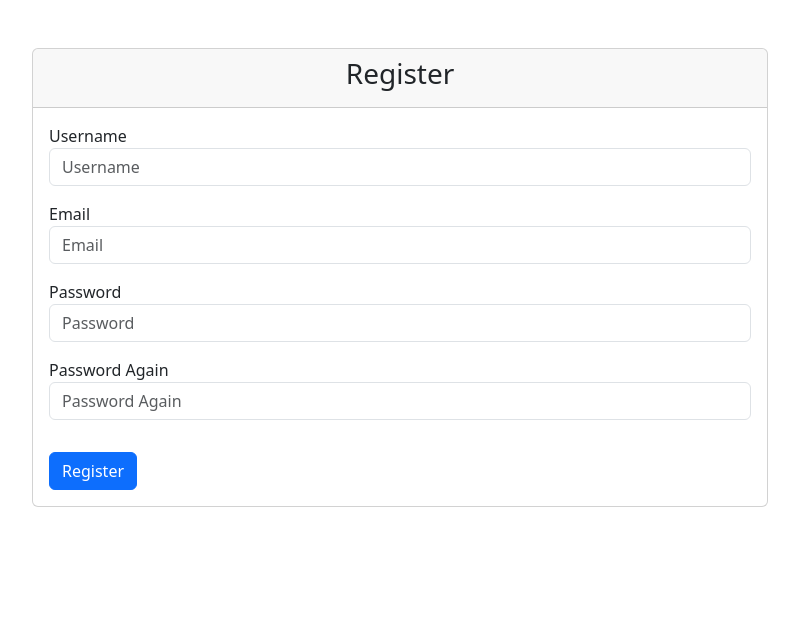
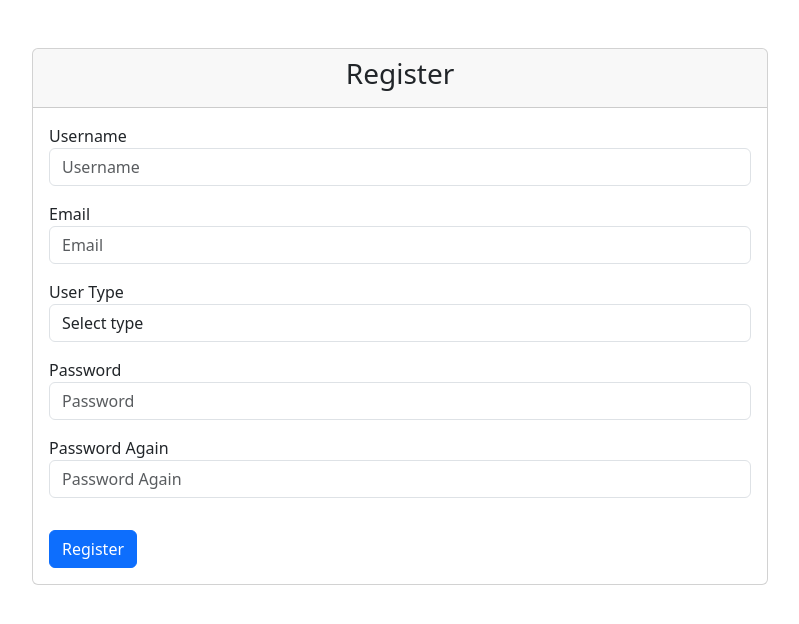
Before and after one commit to ZafirChowdhury/banglaBnB, a Python web app: template templates/register.html in a window 1280 px wide. Shown: the top 624 px of the page, without its empty margins (240-1039 px from the left). Run offline with Jinja, Linux system fonts and the light colour scheme; the template is opened without the code that fills it, so the values that code supplies are empty; some libraries are stand-ins or nearby versions.

Commit message:
Add user types in registaration page

```diff
--- a/sql/schema.sql
+++ b/sql/schema.sql
@@ -3,7 +3,7 @@ CREATE TABLE users (
     user_name VARCHAR(50) NOT NULL UNIQUE,
     email VARCHAR(255) NOT NULL UNIQUE,
     password_hash VARCHAR(255) NOT NULL,
-    type ENUM("A", "H", "R") NOT NULL,
+    type ENUM("A", "H", "G") NOT NULL,
 
     PRIMARY KEY (user_id)
 );
--- a/templates/register.html
+++ b/templates/register.html
@@ -17,18 +17,31 @@
                                 <label for="user_name">Username</label>
                                 <input name="user_name" type="text" class="form-control" id="user_name" placeholder="Username" required>
                             </div>
+
                             <div class="form-group mb-3">
                                 <label for="email">Email</label>
                                 <input name="email" type="email" class="form-control" id="email" placeholder="Email" required>
                             </div>
+
+                            <div class="form-group mb-3">
+                                <label for="user_type">User Type</label>
+                                <select name="user_type" id="user_type" class="form-control" required>
+                                    <option value="" disabled selected>Select type</option>
+                                    <option value="G">Guest</option>
+                                    <option value="H">Host</option>
+                                </select>
+                            </div>
+
                             <div class="form-group mb-3">
                                 <label for="password">Password</label>
                                 <input name="password" type="password" class="form-control" id="password" placeholder="Password" required>
                             </div>
+
                             <div class="form-group mb-3">
                                 <label for="password_again">Password Again</label>
                                 <input name="password_again" type="password" class="form-control" id="password_again" placeholder="Password Again" required>
                             </div>
+
                             <div id="password-error" class="text-danger mb-3" style="display: none;">Passwords do not match.</div>
                             <button type="submit" class="btn btn-primary btn-block mt-3">Register</button>
                         </form>
```
Also changed, not shown: app.py (+4 -3 lines).
